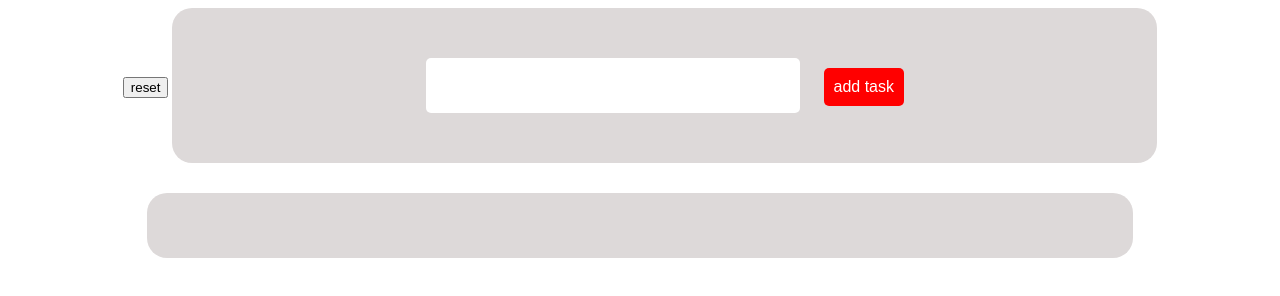
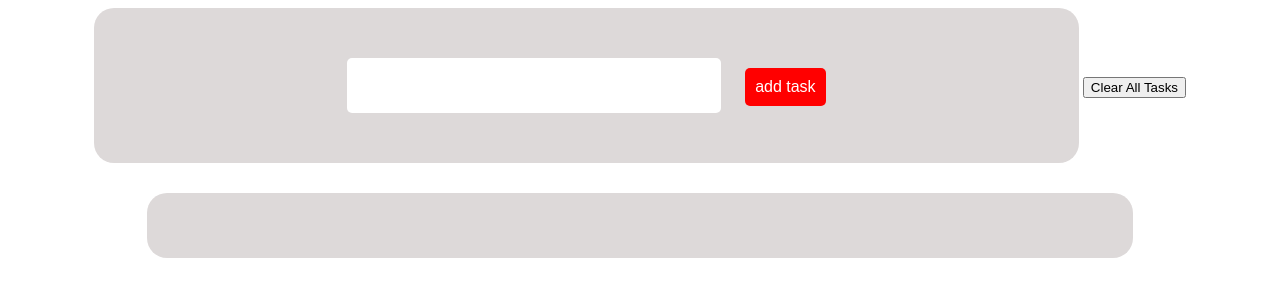
Before and after one commit to abdelrahman390/To-Do-List, a plain HTML site: page index.html in a window 1280 px wide. Drawn offline with Linux system fonts and the light colour scheme.

Commit message:
Update index.html

```diff
--- a/index.html
+++ b/index.html
@@ -10,11 +10,12 @@
 <body>
 
     <div class="container">
-        <button class="reset">reset</button>
+
         <div class="form">
             <input type="text" class="input">
             <input type="submit" class="add" value="add task">
         </div>
+        <button class="reset">Clear All Tasks</button>
         <div class="task"></div>
     </div>
 
@@ -22,41 +23,3 @@
     <script src="main.js"></script>
 </body>
 </html>
-
-
-
-
-
-<!-- addButton.onclick = function () {
-    if (input.value === "" ){
-        return;
-    } else{
-
-        addtasktoAray(input.value)
-        input.value = ""
-
-        // myArray.push(JSON.parse(`{"id": "${Date.now()}","name": "${input.value}"}`))
-        // window.localStorage.setItem("name", JSON.stringify(myArray))
-
-        // let cerh1 = document.createElement("h2")
-        // cerh1.innerHTML = input.value
-        // added.appendChild(cerh1)
-
-    }
-}
-
-function addtasktoAray(text){
-let test = (JSON.parse(`{"id": "${Date.now()}","name": "${input.value}"}`))
-myArray.push(test)
-addTaskToPage(myArray)
-}
-
-function addTaskToPage(){
-
-}
-
-
-
-reset.onclick = function  (){
-window.localStorage.clear()
-} -->
```
